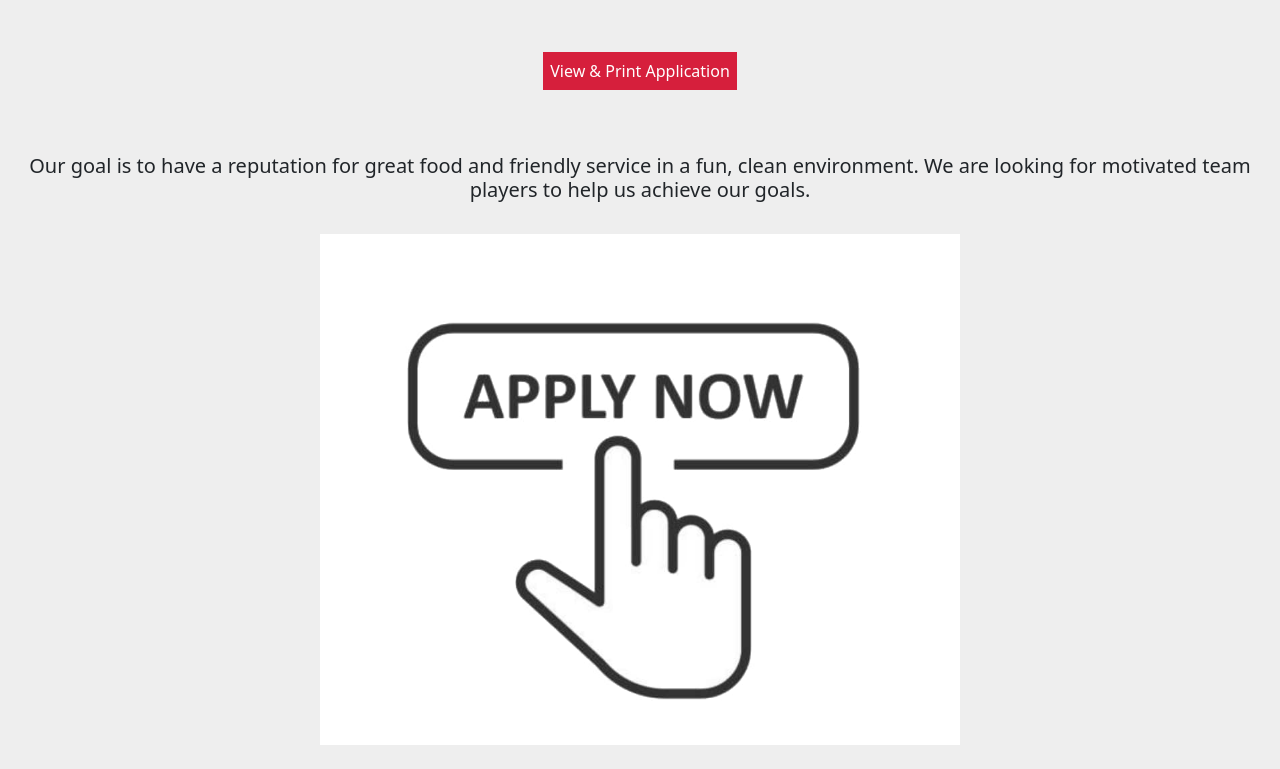
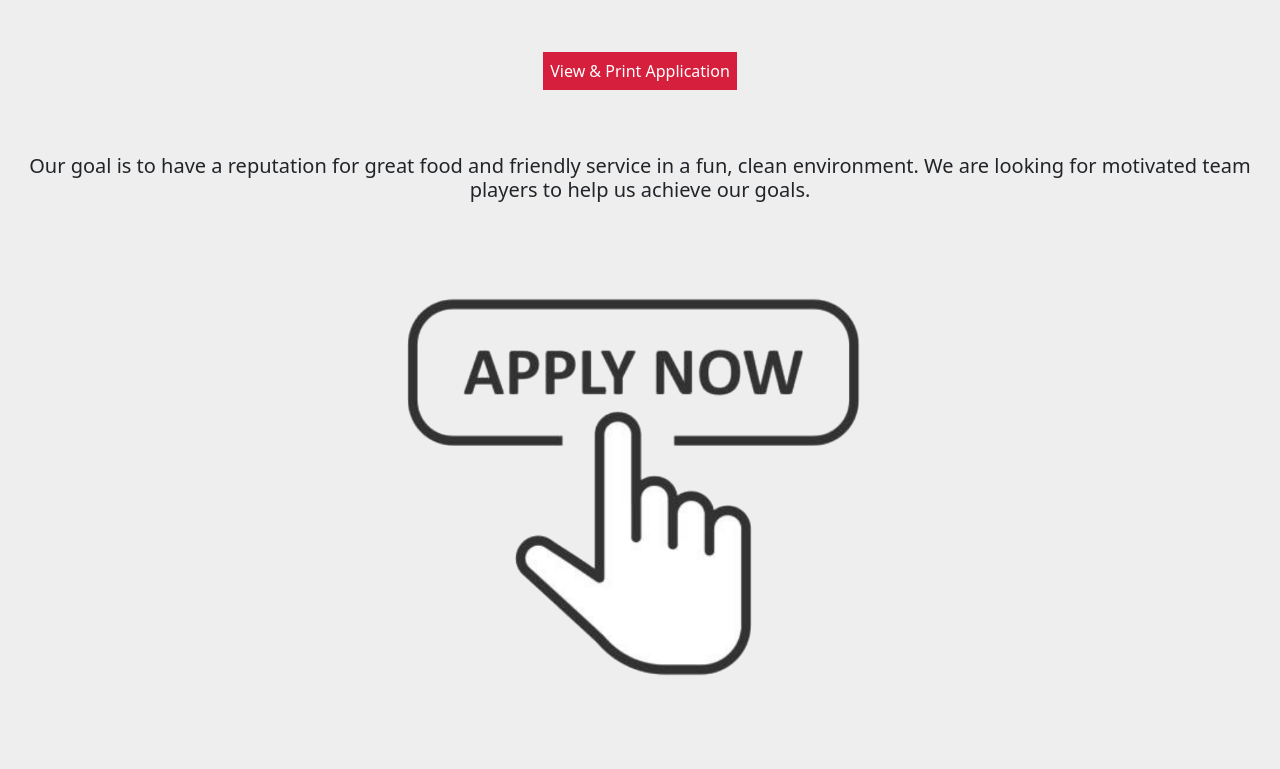
Before and after one commit to nicogarzaro/re-imagine-kahunas, a plain HTML site: page careers.html in a window 1280 px wide. Shown: the part 497-1266 px from the top of the page. After the commit the page ends 1242 px from the top, so only its background shows below. Drawn offline with nearby package versions, Linux system fonts and the light colour scheme.

Commit message:
Update careers.html

```diff
--- a/careers.html
+++ b/careers.html
@@ -115,7 +115,7 @@
   <h5 class="mt-3">Our goal is to have a reputation for great food and friendly service in a fun, clean environment.
     We are looking for motivated team players to help us achieve our goals.</h5>
   <div>
-    <img src="./images/apply.jpg" class="w-50 d-inline justify-content-center m-4" alt="Apply Now button">
+    <img src="./images/Apply.png" class="w-50 d-inline justify-content-center mb-4" alt="Apply Now button">
   </div>
 </div>
 </body>
```
